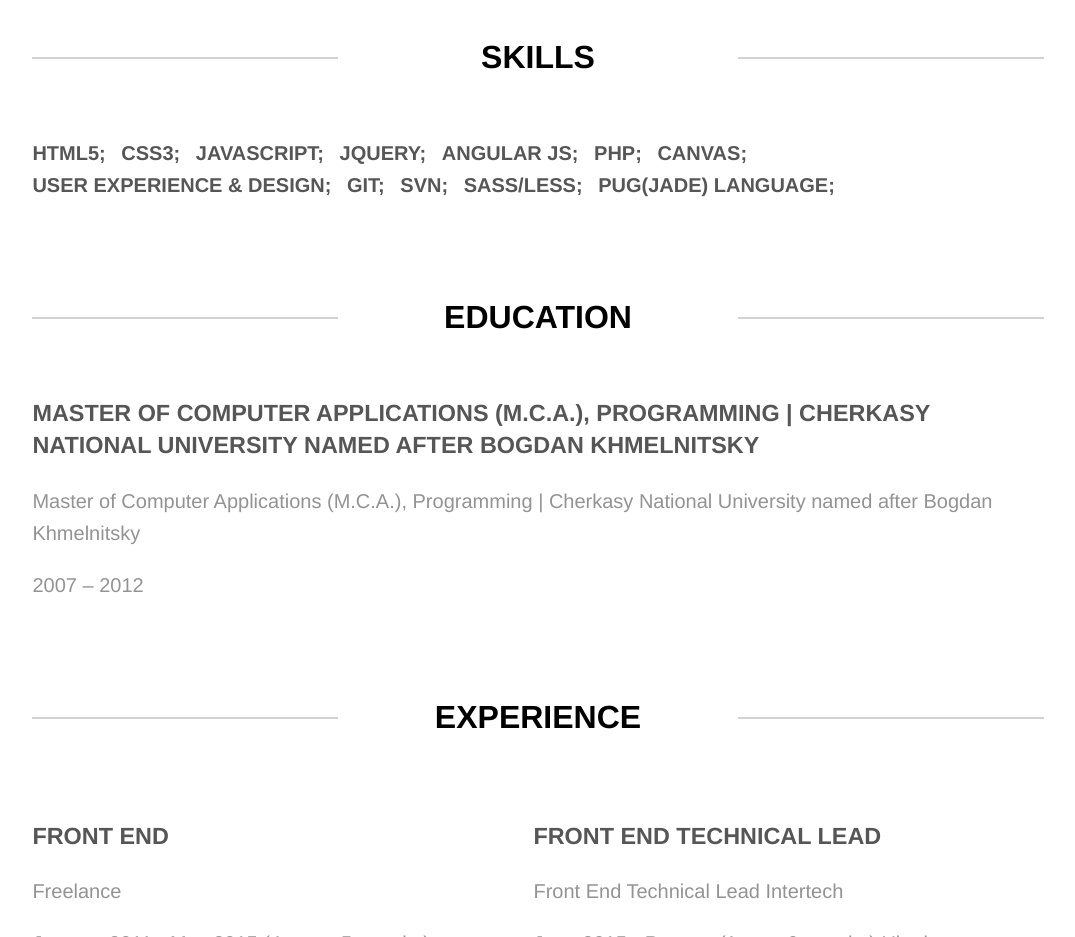
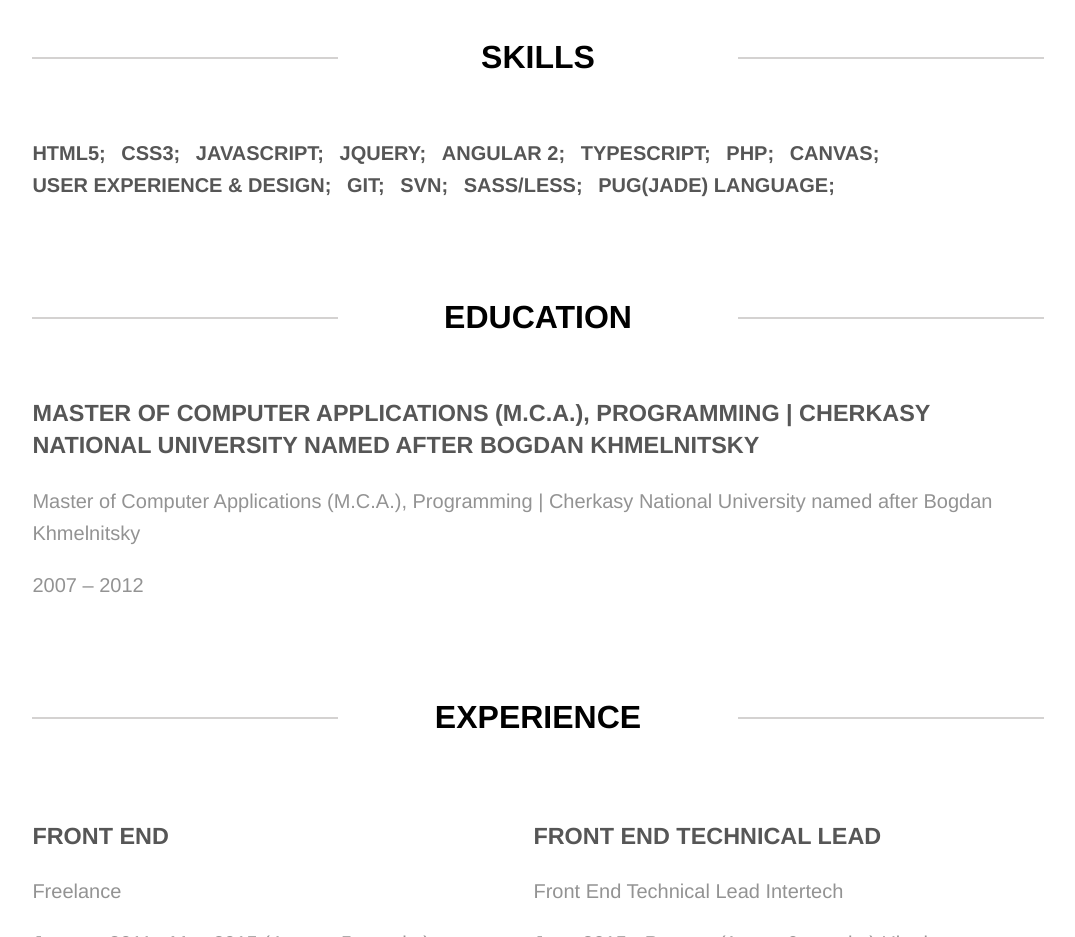
Before and after one commit to AlexeyPogorelov/alexeypogorelov.github.io, a website: page index.html in a window 1280 px wide. Shown: the part 1140-2077 px from the top of the page, without its empty margins (102-1177 px from the left). Drawn offline with Linux system fonts and the light colour scheme.

Commit message:
Angular 2

```diff
--- a/index.html
+++ b/index.html
@@ -205,7 +205,8 @@
 				<li>CSS3</li>
 				<li>Javascript</li>
 				<li>jQuery</li>
-				<li>Angular JS</li>
+				<li>Angular 2</li>
+				<li>TypeScript</li>
 				<li>PHP</li>
 				<li>Canvas</li>
 				<li>User Experience & Design</li>
```
